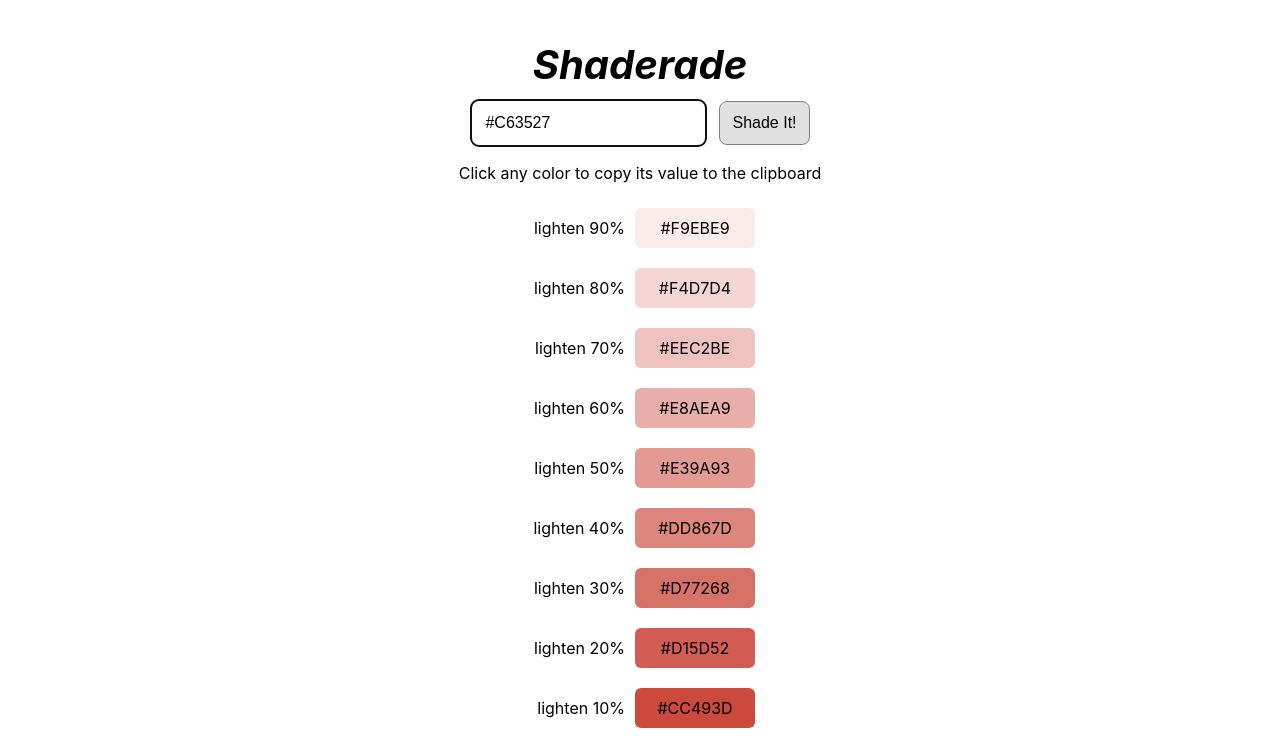
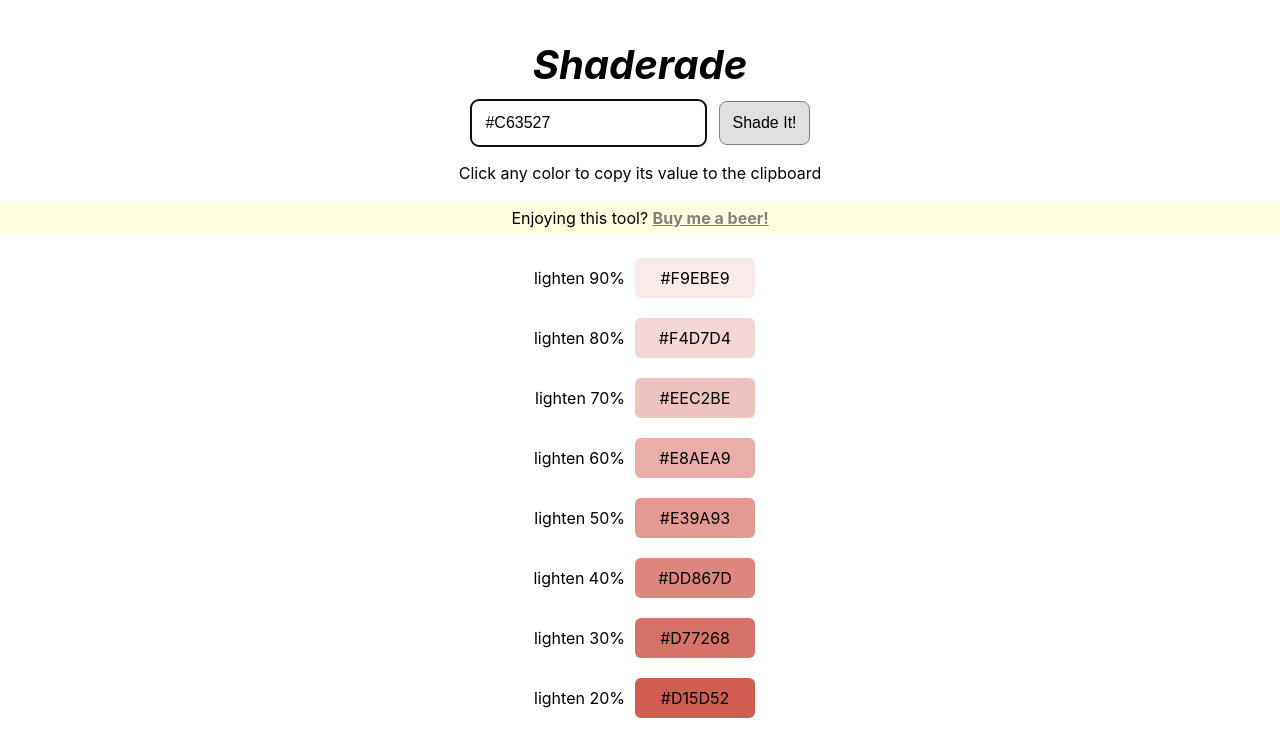
Before and after one commit to prowe214/color-shader, a React (Create React App) app: page / in a window 1280 px wide. Shown: the top 736 px of the page. Built offline with nearby package versions, Linux system fonts and the light colour scheme.

Commit message:
add buymeabeer link

```diff
--- a/src/App.css
+++ b/src/App.css
@@ -39,3 +39,8 @@
     border: 3px solid grey;
   }
 }
+
+a {
+  font-weight: bold;
+  color: grey;
+}
--- a/src/App.js
+++ b/src/App.js
@@ -103,6 +103,7 @@ function App() {
         {error ? <div style={{color: 'red', fontWeight: 'bold'}}>{error}</div> : null}
       </div>
       <div style={{marginBottom: '20px'}}>Click any color to copy its value to the clipboard</div>
+      <div style={{marginBottom: '20px', backgroundColor: 'lightyellow', padding: '5px'}}>Enjoying this tool? <a href="https://www.buymeacoffee.com/prowe">Buy me a beer!</a></div>
 
 
       {lightens.map(color => ColorRow(color))}
```
